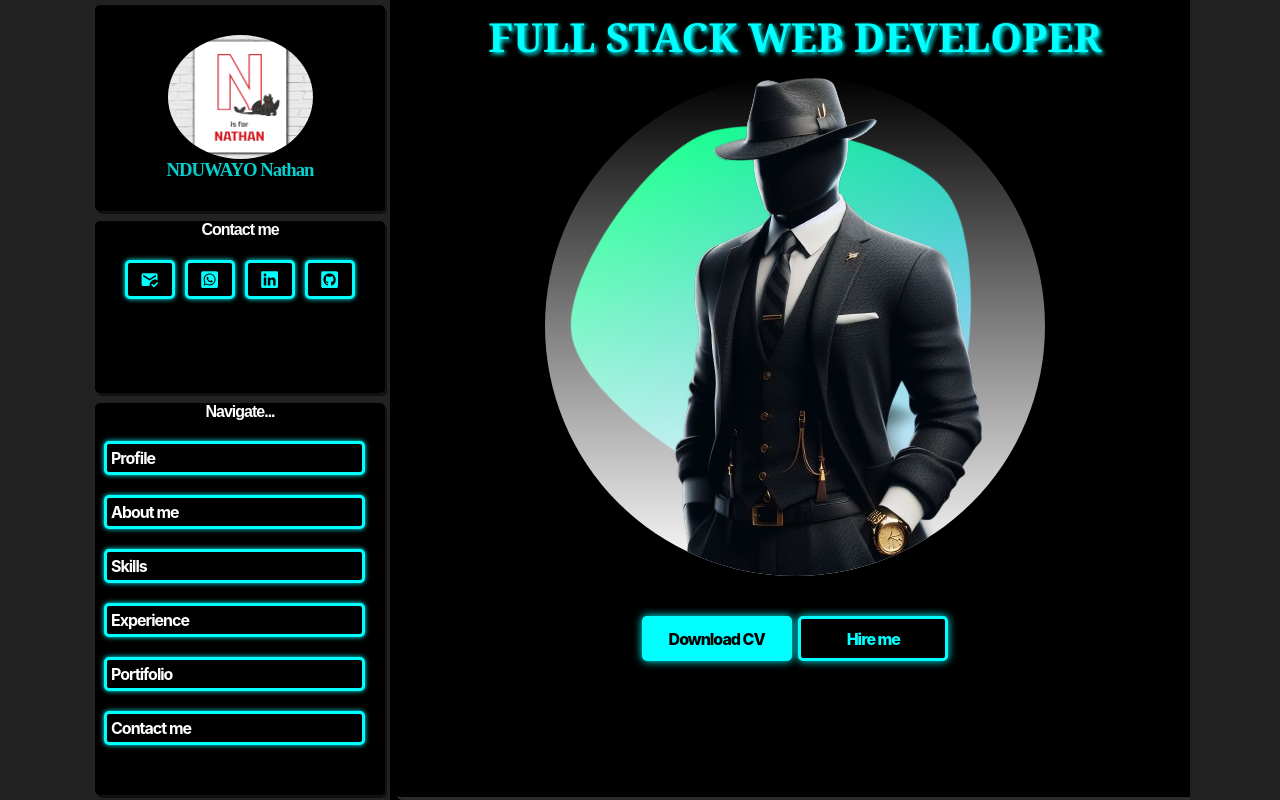
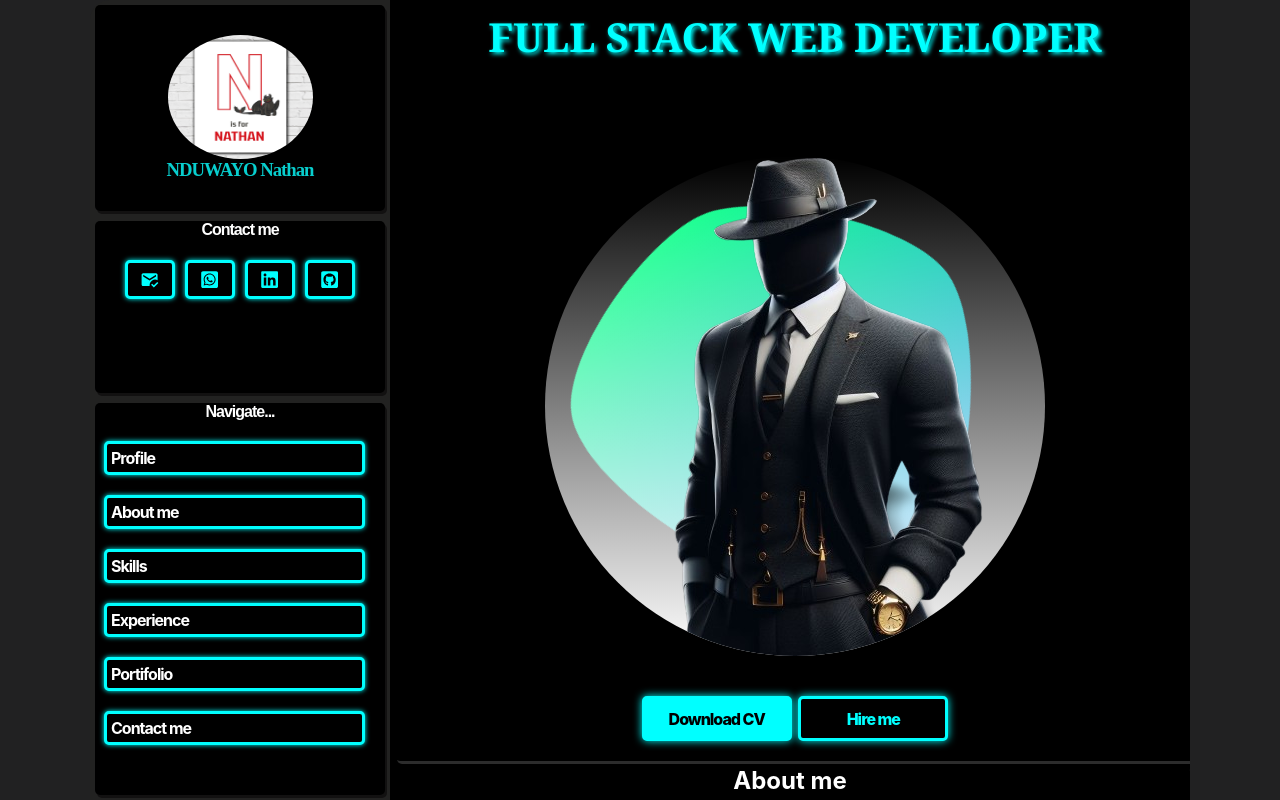
Before and after one commit to nduwayo-nathan/my-portifolio, a React (Create React App) app: page / in a window 1280 px wide. Built offline with nearby package versions, Linux system fonts and the light colour scheme.

Commit message:
updating

```diff
--- a/src/App.css
+++ b/src/App.css
@@ -218,7 +218,7 @@ display: flex;
 flex-direction: column;
 justify-items: center;
 align-items: center;
-height: 99vh;
+height: auto;
 margin:5px;
 background-color: black;
 color: white;
@@ -246,6 +246,7 @@ color: white;
   width: 100%;
   padding: 1em;
   text-align: center;
+  margin-top: 5em;
 
 }
 
```
